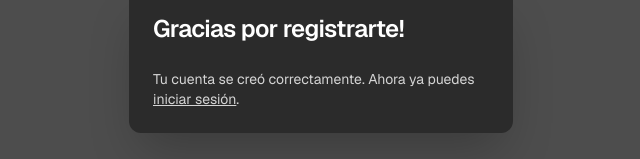
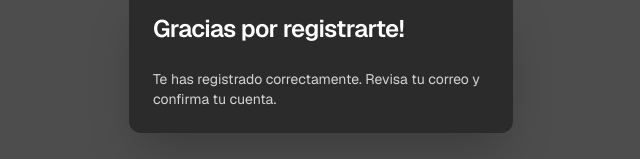
Before and after one commit to ItsLouis30/Tempo-App, a Next.js app: page /auth/sign-up-success in a window 1280 px wide. Shown: the part 339-498 px from the top of the page, without its empty margins (319-959 px from the left). Built offline with nearby package versions, Linux system fonts and the light colour scheme; no server answers.

Commit message:
Actualizar mensaje de éxito en el registro de usuario para mayor claridad

```diff
--- a/app/auth/sign-up-success/page.tsx
+++ b/app/auth/sign-up-success/page.tsx
@@ -20,13 +20,7 @@ export default function Page() {
             </CardHeader>
             <CardContent>
               <p className="text-sm text-white opacity-80">
-                Tu cuenta se creó correctamente. Ahora ya puedes{" "}
-                <Link
-                  href="/auth/login"
-                  className="underline hover:text-blue-400 transition-colors"
-                >
-                  iniciar sesión
-                </Link>.
+                Te has registrado correctamente. Revisa tu correo y confirma tu cuenta.
               </p>
             </CardContent>
           </Card>
```
